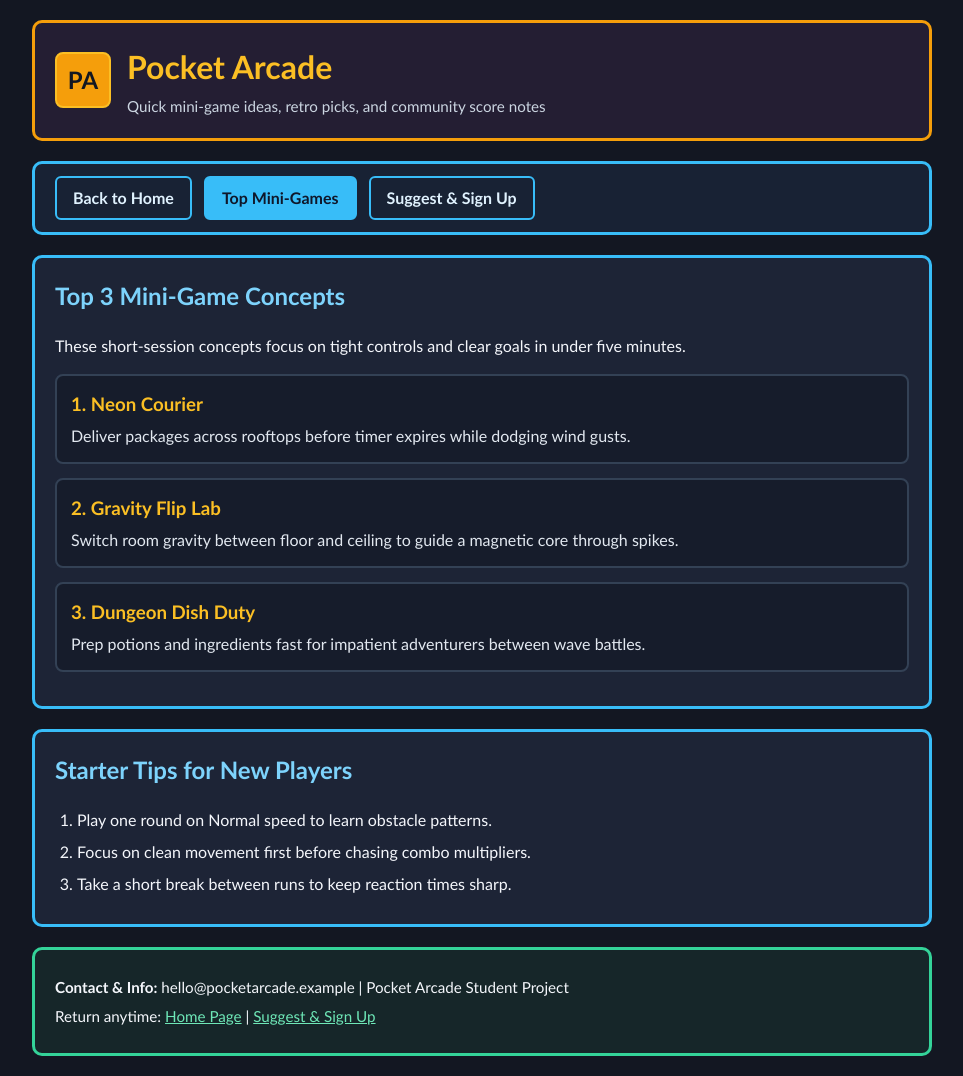
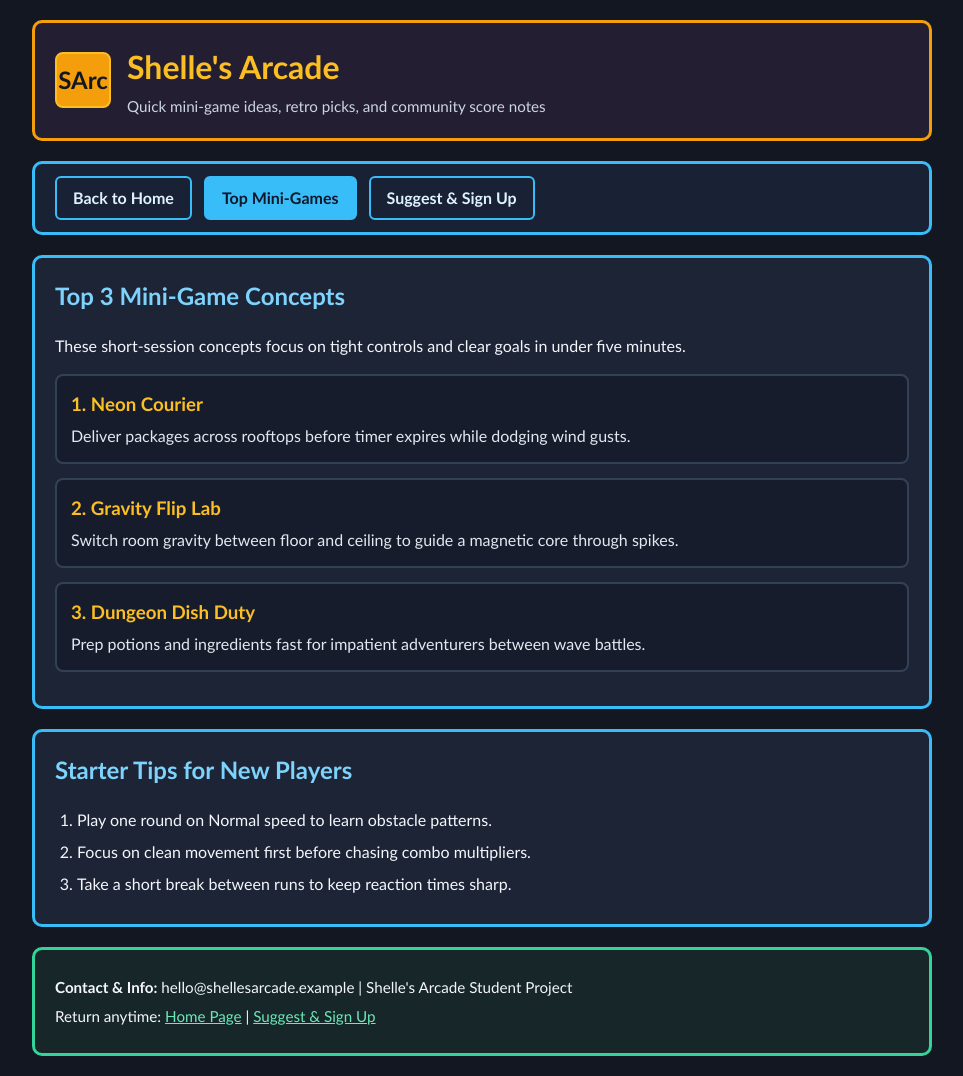
Before and after one commit to Sryzeth/Project2, a plain HTML site: page games.html in a window 1280 px wide. Shown: the whole page, without its empty margins (158-1121 px from the left). Drawn offline with Linux system fonts and the light colour scheme.

Commit message:
Rename and update contact info

```diff
--- a/games.html
+++ b/games.html
@@ -3,16 +3,16 @@
 <head>
   <meta charset="UTF-8">
   <meta name="viewport" content="width=device-width, initial-scale=1.0">
-  <title>Pocket Arcade - Top Mini-Games</title>
+  <title>Shelle's Arcade - Top Mini-Games</title>
   <link rel="stylesheet" href="styles.css">
 </head>
 <body>
   <!-- Consistent Title & Logo Header -->
   <header class="section-box site-header">
     <div class="brand-row">
-      <div class="brand-badge" aria-hidden="true">PA</div>
+      <div class="brand-badge" aria-hidden="true">SArc</div>
       <div>
-        <h1>Pocket Arcade</h1>
+        <h1>Shelle's Arcade</h1>
         <p class="tagline">Quick mini-game ideas, retro picks, and community score notes</p>
       </div>
     </div>
@@ -53,7 +53,7 @@
   </section>
   <!-- Contact & Reference Footer -->
   <footer class="section-box site-footer">
-    <p><strong>Contact &amp; Info:</strong> hello@pocketarcade.example | Pocket Arcade Student Project</p>
+    <p><strong>Contact &amp; Info:</strong> hello@shellesarcade.example | Shelle's Arcade Student Project</p>
     <p>
       Return anytime:
       <a href="index.html">Home Page</a> |
```
